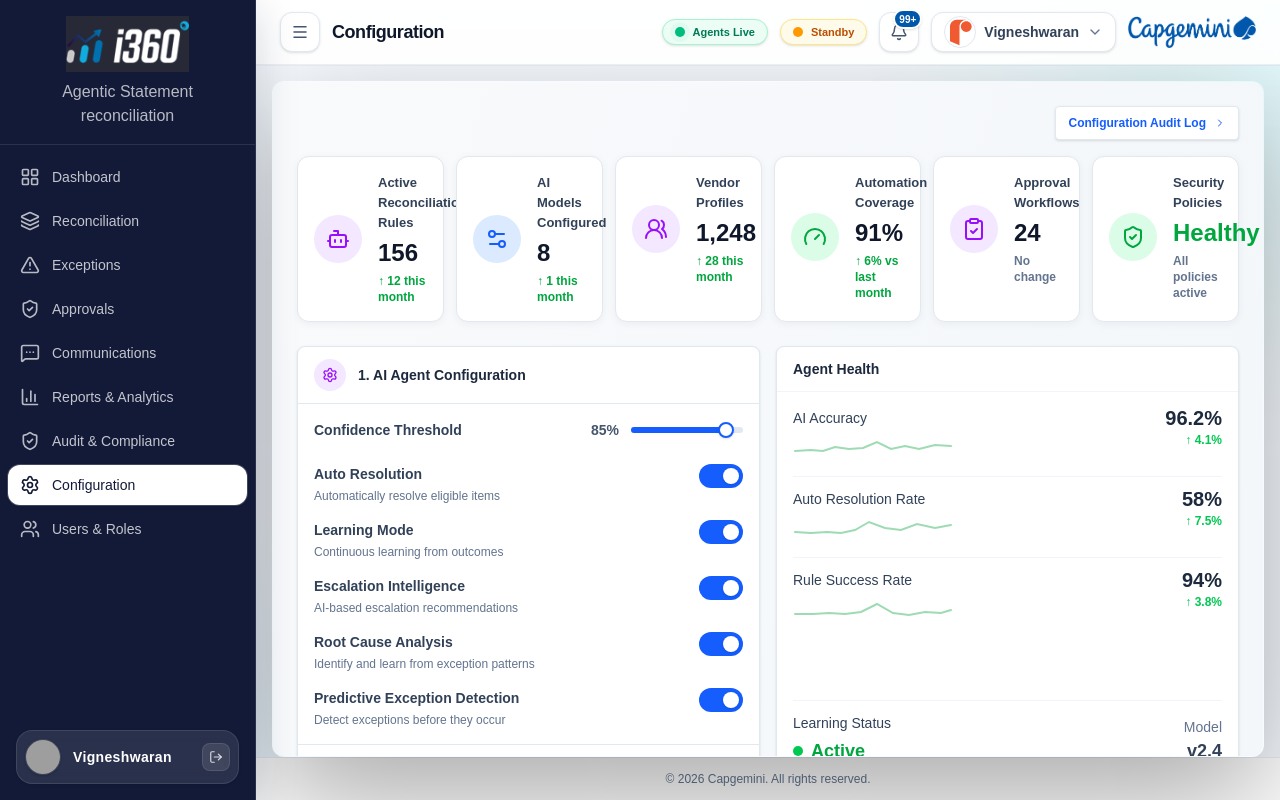
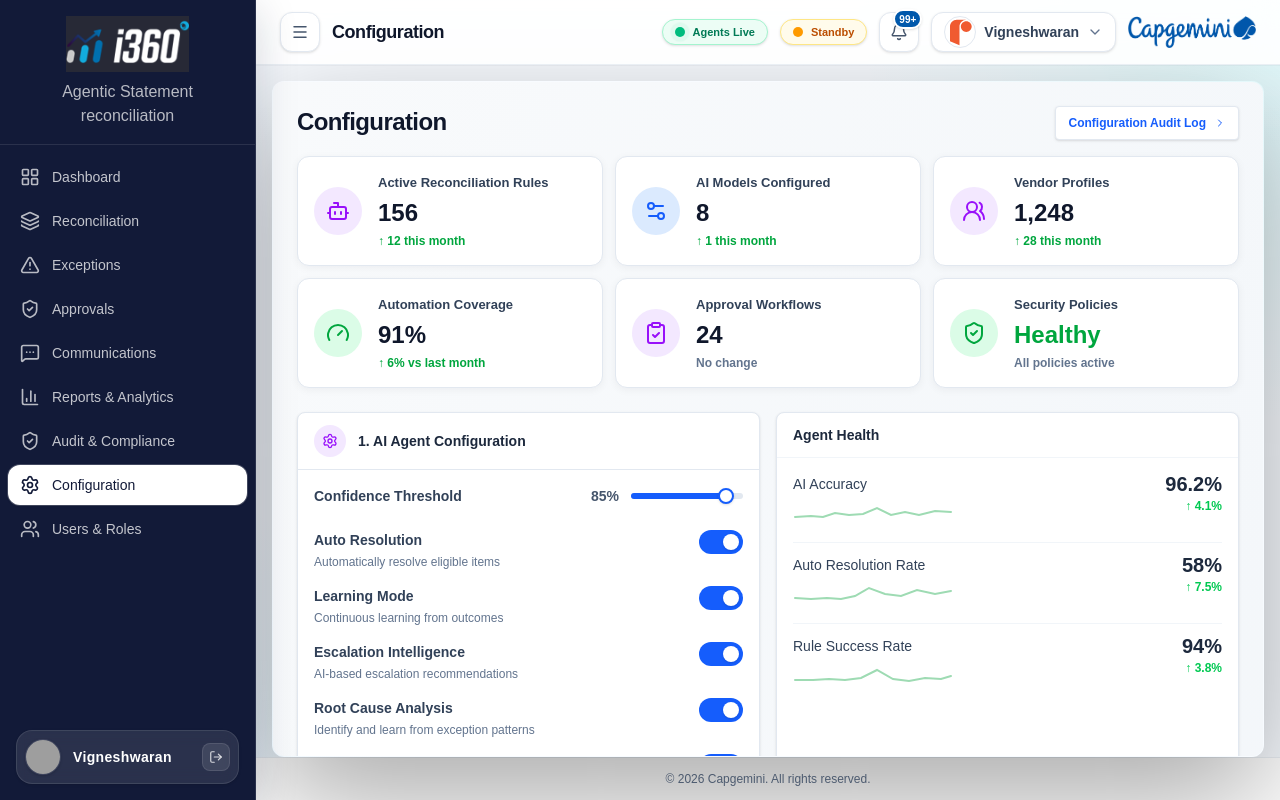
Before and after one commit to 111vikash/Finance_Analytics_Agents, a Next.js app: page /settings in a window 1280 px wide. Built offline with nearby package versions, Linux system fonts and the light colour scheme; grey boxes are pictures that could not be loaded.

Commit message:
changed in configuration page

```diff
--- a/src/app/(dashboard)/settings/page.jsx
+++ b/src/app/(dashboard)/settings/page.jsx
@@ -277,14 +277,21 @@ export default function SettingsPage() {
     <div className="min-h-screen bg-gradient-to-br from-slate-50 to-slate-100 p-6">
       <div className="mx-auto max-w-7xl">
         {/* Configuration Audit Log (single row on top) */}
-        <div className="flex justify-end mb-4">
+        <div className="flex justify-between mb-4">
+          <div>
+            <h1 className="text-2xl font-bold tracking-tight ">
+                Configuration
+              </h1>
+          </div>
+          <div>
           <a href="#" className="text-xs font-semibold text-blue-600 hover:text-blue-800 inline-flex items-center gap-2 rounded border border-slate-200 bg-white px-3 py-2 shadow-sm">
             Configuration Audit Log <ChevronRight className="w-3 h-3 text-blue-600" />
           </a>
+          </div>
         </div>
 
         {/* KPI row */}
-        <div className="grid grid-cols-1 gap-3 sm:grid-cols-2 lg:grid-cols-3 xl:grid-cols-6 mb-6">
+        <div className="grid grid-cols-1 gap-3 sm:grid-cols-2 lg:grid-cols-3 mb-6">
           {kpiData.map((kpi, idx) => (
             <div
               key={idx}
@@ -300,7 +307,6 @@ export default function SettingsPage() {
               "
             >
               <div className="flex items-center gap-4">
-
                 {/* Icon */}
                 <div
                   className={`flex h-12 w-12 items-center justify-center rounded-full ${kpi.bg}`}
@@ -310,23 +316,17 @@ export default function SettingsPage() {
 
                 {/* Content */}
                 <div className="min-w-0 flex-1">
-
                   <p className="text-[13px] font-semibold text-slate-700 leading-5">
                     {kpi.label}
                   </p>
 
-                  <div
-                    className={`mt-1 text-2xl font-bold ${kpi.valueColor}`}
-                  >
+                  <div className={`mt-1 text-2xl font-bold ${kpi.valueColor}`}>
                     {kpi.value}
                   </div>
 
-                  <p
-                    className={`mt-1 text-xs font-semibold ${kpi.changeColor}`}
-                  >
+                  <p className={`mt-1 text-xs font-semibold ${kpi.changeColor}`}>
                     {kpi.change}
                   </p>
-
                 </div>
               </div>
             </div>
```
